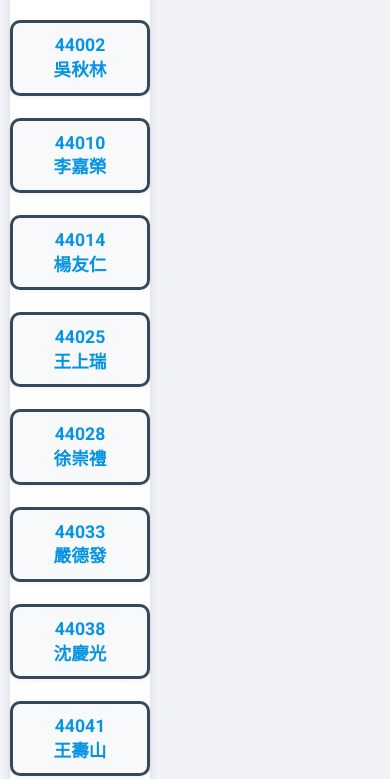
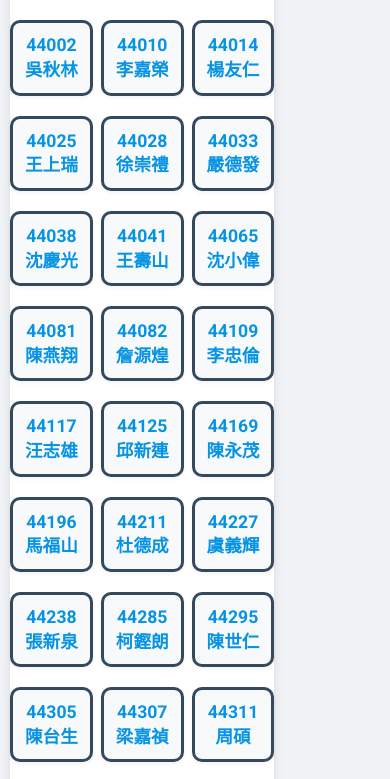
Before and after one commit to 44armor/50, a plain HTML site: page biography.html in a window 390 px wide. Shown: the part 182-961 px from the top of the page. Drawn offline with Linux system fonts and the light colour scheme.

Commit message:
2025/8/12 10:49pm

```diff
--- a/style.css
+++ b/style.css
@@ -272,12 +272,12 @@ body {
 /* 手機版調整 (如果需要更細緻的控制，雖然 auto-fill 已經很好了) */
 @media (max-width: 767px) {
     .member-profiles-grid {
-        grid-template-columns: repeat(auto-fill, minmax(140px, 1fr)); /* 在小螢幕上可以縮小一點 */
-        gap: 10px;
+        grid-template-columns: repeat(3, 1fr) !important; /* 手機版固定三欄 */
+        gap: 8px;
     }
     .member-entry-title {
         font-size: 1em;
-        padding: 10px;
+        padding: 8px;
     }
 }
 
```
